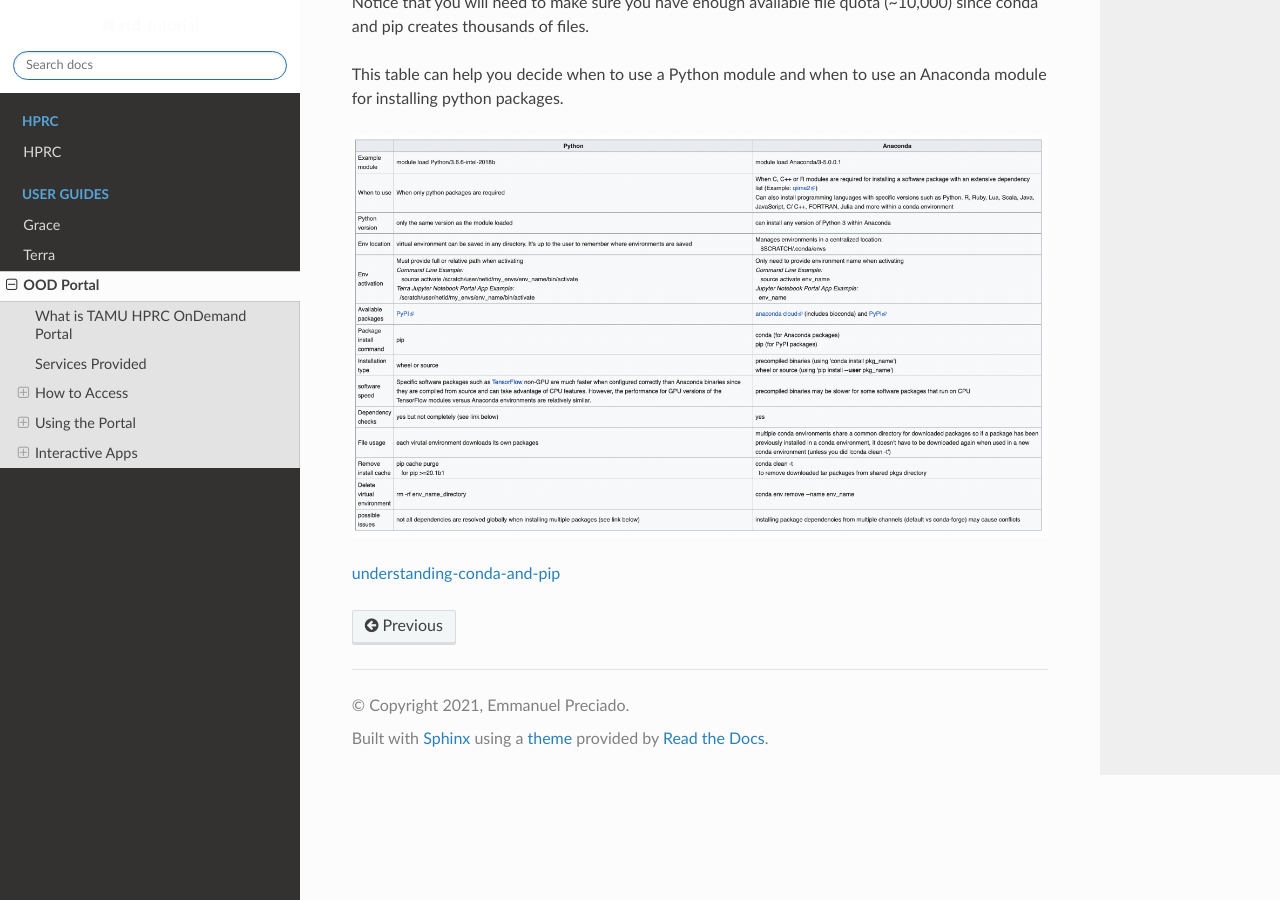
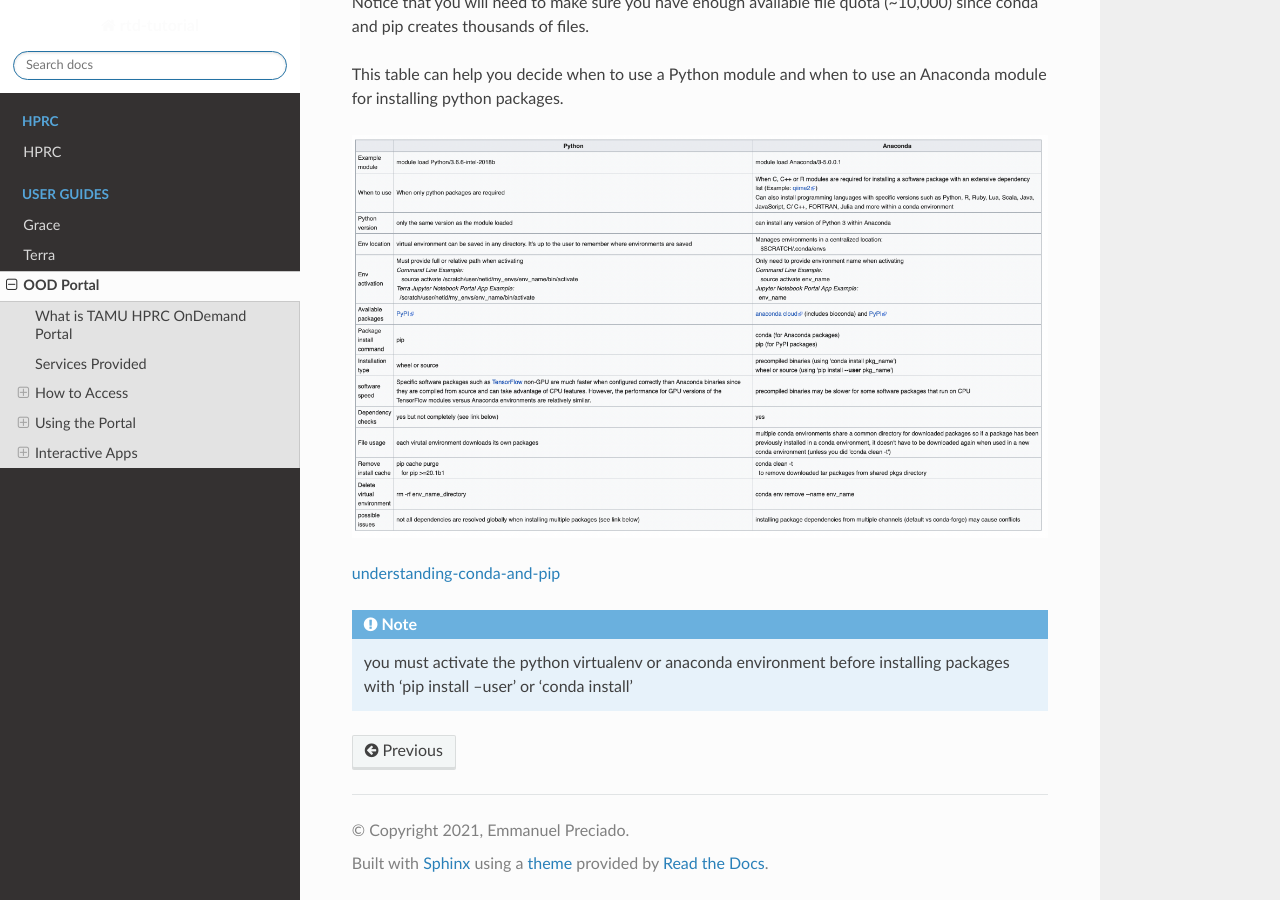
Before and after one commit to EmmanuelDej/rtd-tutorial, a Sphinx documentation site: the page built from docs/ood.rst, in a window 1280 px wide and 900 px high, scrolled down 12342 px. Built offline with Sphinx 7.4.7 and the Read the Docs theme 2.0.0, drawn with Linux system fonts in a browser that asks for light colours; pages that are not in the unit, such as notebooks, are missing from menus.

Commit message:
Update ood.rst

```diff
--- a/docs/ood.rst
+++ b/docs/ood.rst
@@ -380,3 +380,7 @@ This table can help you decide when to use a Python module and when to use an An
 .. image:: images/PythonAnacondaTable.png
 
 `understanding-conda-and-pip <https://www.anaconda.com/blog/understanding-conda-and-pip>`_
+
+.. note::
+
+      you must activate the python virtualenv or anaconda environment before installing packages with 'pip install --user' or 'conda install'
```
